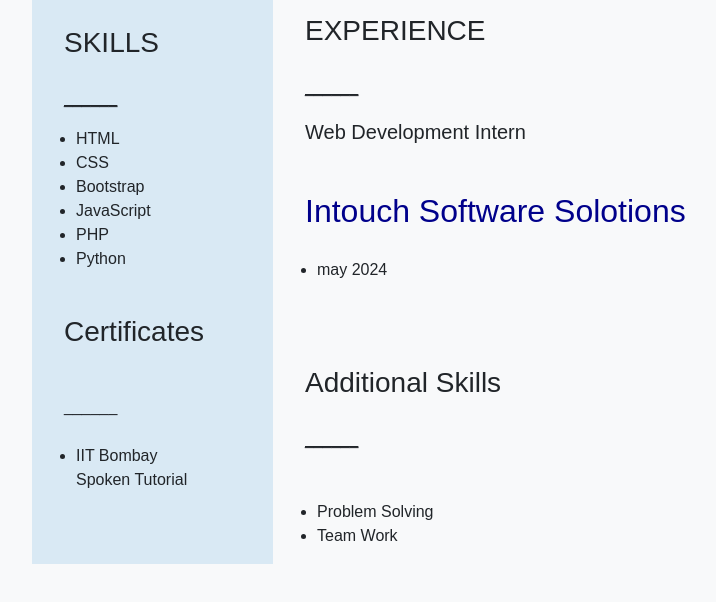
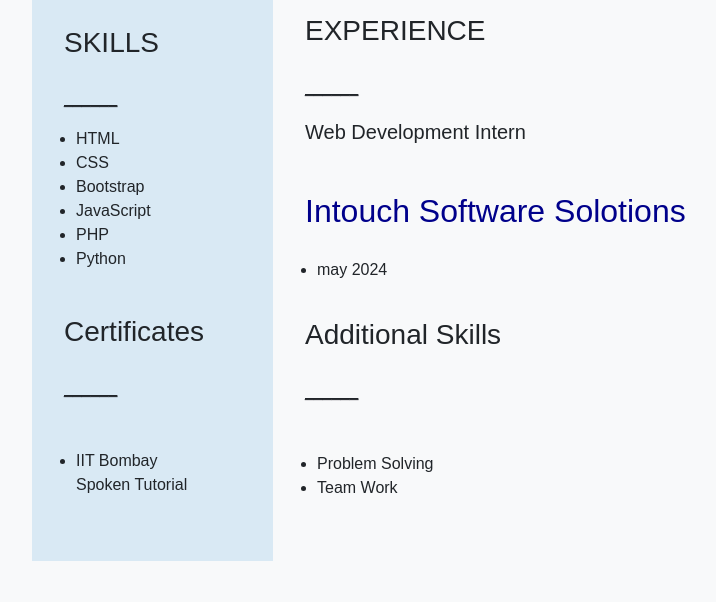
Before and after one commit to Vasu123216/Resume, a plain HTML site: page index.html in a window 1280 px wide. Shown: the part 700-1302 px from the top of the page, without its empty margins (126-842 px from the left). Drawn offline with nearby package versions, Linux system fonts and the light colour scheme.

Commit message:
Update index.html

```diff
--- a/index.html
+++ b/index.html
@@ -55,7 +55,8 @@
                 </ul></p>
 
                 <h3 class="text-dark mt-4" style="color: #00008B;">Certificates</h3>
-                <h6>______</h6>
+                <u>______</u>
+                <h6></h6>
 
                 <ul>
                     <li>IIT Bombay</li>
@@ -97,9 +98,6 @@
                     <ul><li>may 2024</li></ul>
 
 
-<br>
-<br>
-
                  <h3 class="text-dark"> Additional Skills</h3>
                  <u>______</u>
                  <h5></h5>
```
